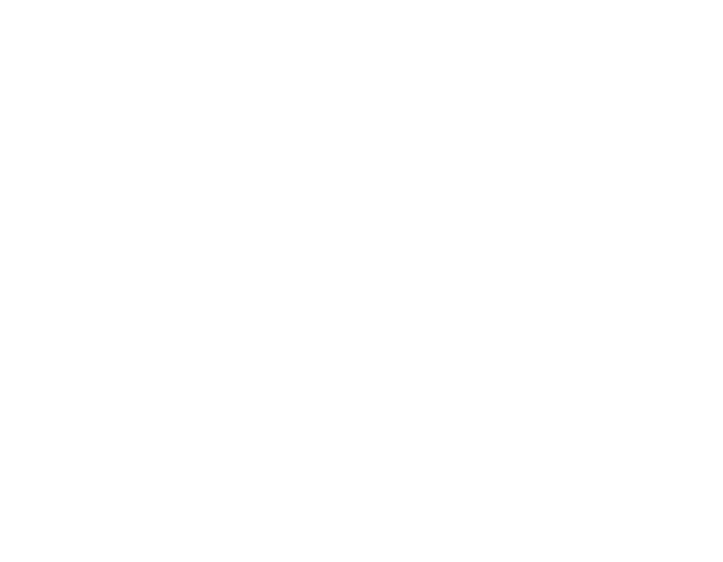
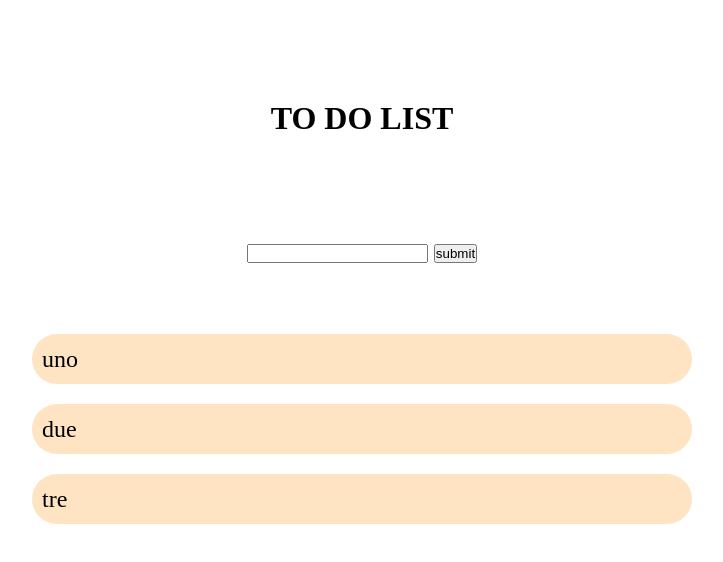
Before and after one commit to MirkoGLostia/vue-todolist, a plain HTML site: page index.html in a window 1280 px wide. Shown: the whole page, without its empty margins (278-1001 px from the left). Drawn offline with nearby package versions, Linux system fonts and the light colour scheme.

Commit message:
first-idea-of-page

```diff
--- a/css/style.css
+++ b/css/style.css
@@ -6,4 +6,48 @@
     box-sizing: border-box;
     padding: 0;
     margin: 0;
+    list-style: none;
 }
+
+
+
+/******
+ *HEAD*
+ ******/
+
+#title-container {
+    margin: 100px auto;
+    text-align: center;
+}
+
+
+
+/******
+ *MAIN*
+ ******/
+
+#main-container {
+    text-align: center;
+    font-size: 24px;
+}
+
+#main-container > div {
+    margin: 0 auto;
+    width: 700px;
+}
+
+#input-container {
+    padding-bottom: 50px;
+}
+
+#list-container {
+    line-height: 30px;
+    text-align: left;
+}
+
+#list-container li {
+    background-color: bisque;
+    border-radius: 50px;
+    margin: 20px;
+    padding: 10px;
+}
--- a/index.html
+++ b/index.html
@@ -9,6 +9,37 @@
 </head>
 <body>
 
+    <header id="title-container">
+        <h1>
+            TO DO LIST
+        </h1>
+    </header>
+
+    <main id="main-container">
+        <!-- input of te items -->
+        <div id="input-container">
+            <input type="text" name="test" id="test">
+            <button> submit </button>
+        </div>
+
+        <!-- showing the list -->
+        <div id="list-container">
+            <ul>
+                <li>
+                    uno
+                </li>
+
+                <li>
+                    due
+                </li>
+
+                <li>
+                    tre
+                </li>
+            </ul>
+        </div>
+    </main>
+
 
 
 
```
